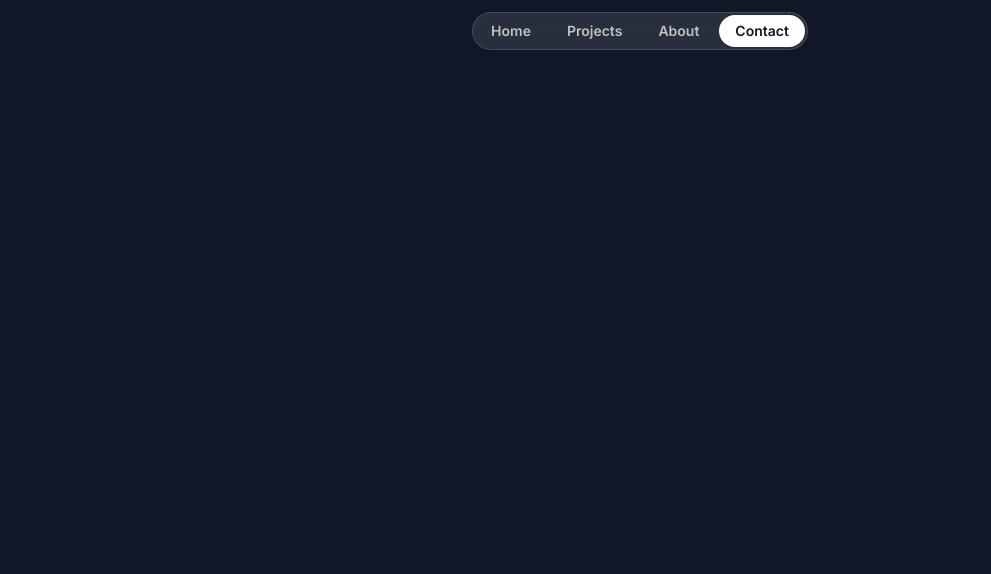
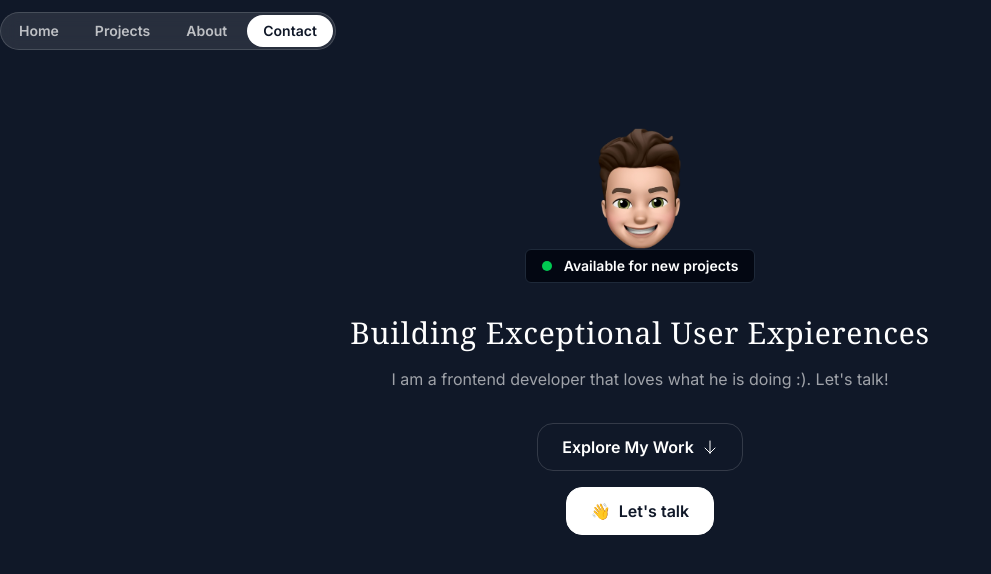
Before and after one commit to reavz7/stepien-portfolio-react, a Next.js app: page / in a window 1280 px wide. Shown: the top 574 px of the page, without its empty margins (0-991 px from the left). Built offline with nearby package versions, Linux system fonts and the light colour scheme; a web font is replaced by a local one.

Commit message:
Add HeroSection component and update Header styling for improved layout

```diff
--- a/src/app/page.tsx
+++ b/src/app/page.tsx
@@ -1,10 +1,12 @@
 import Image from "next/image";
 import { Header } from "./sections/Header";
+import { HeroSection } from "./sections/Hero";
 
 export default function Home() {
   return (
     <>
         <Header/>
-      </>
+        <HeroSection/>
+    </>
   );
 }
--- a/src/app/sections/Header.tsx
+++ b/src/app/sections/Header.tsx
@@ -1,5 +1,5 @@
 export const Header = () => {
-  return <div className="flex justify-center items-center relative top-3">
+  return <div className="flex justify-center items-center fixed top-3">
     <nav className="flex gap-1 p-0.5 border border-white/15 rounded-full bg-white/10 backdrop-blur">
       <a href="#" className="nav-item">Home</a>
       <a href="#" className="nav-item">Projects</a>
--- a/src/app/sections/Hero.tsx
+++ b/src/app/sections/Hero.tsx
@@ -1,3 +1,44 @@
+import memojiSmile from "../assets/images/memoji smile.png";
+import Image from "next/image";
+import ArrowDown from "../assets/icons/arrow-down.svg";
+
 export const HeroSection = () => {
-  return <div>Hero Section</div>;
+  return (
+    <div className="py-32">
+      <div className="container">
+        <div className="flex flex-col items-center">
+          <Image
+            src={memojiSmile}
+            alt="Person smiling"
+            className="w-22 h-auto"
+          />
+          <div className="bg-gray-950 border border-gray-800 px-4 py-1.5 inline-flex items-center gap-3 rounded-md">
+            <div className="bg-green-500 size-2.5 rounded-full"></div>
+            <div className="text-sm font-semibold">
+              Available for new projects
+            </div>
+          </div>
+        </div>
+        <h1 className="font-serif text-3xl text-center mt-8 mb-4 tracking-wide">Building Exceptional User Expierences</h1>
+        <p className="text-center text-white/60">
+          I am a frontend developer that loves what he is doing :). Let's talk!
+        </p>
+        <div className="flex flex-col items-center mt-8 gap-4">
+          <button className="inline-flex items-center gap-2 border border-white/15 px-6 h-12 rounded-2xl">
+            <span className="font-semibold">Explore My Work</span>
+            <Image
+              src={ArrowDown}
+              alt="arrow down"
+              className="size-4"
+              style={{ filter: "brightness(0) invert(1)" }}
+            />
+          </button >
+          <button className="inline-flex items-center gap-2 border border-white bg-white text-gray-900 h-12 px-6 rounded-2xl">
+            <span>👋</span>
+            <span className="font-semibold">Let's talk</span>
+          </button>
+        </div>
+      </div>
+    </div>
+  );
 };
```
Also changed, not shown: src/app/assets/images/memoji smile.png.
